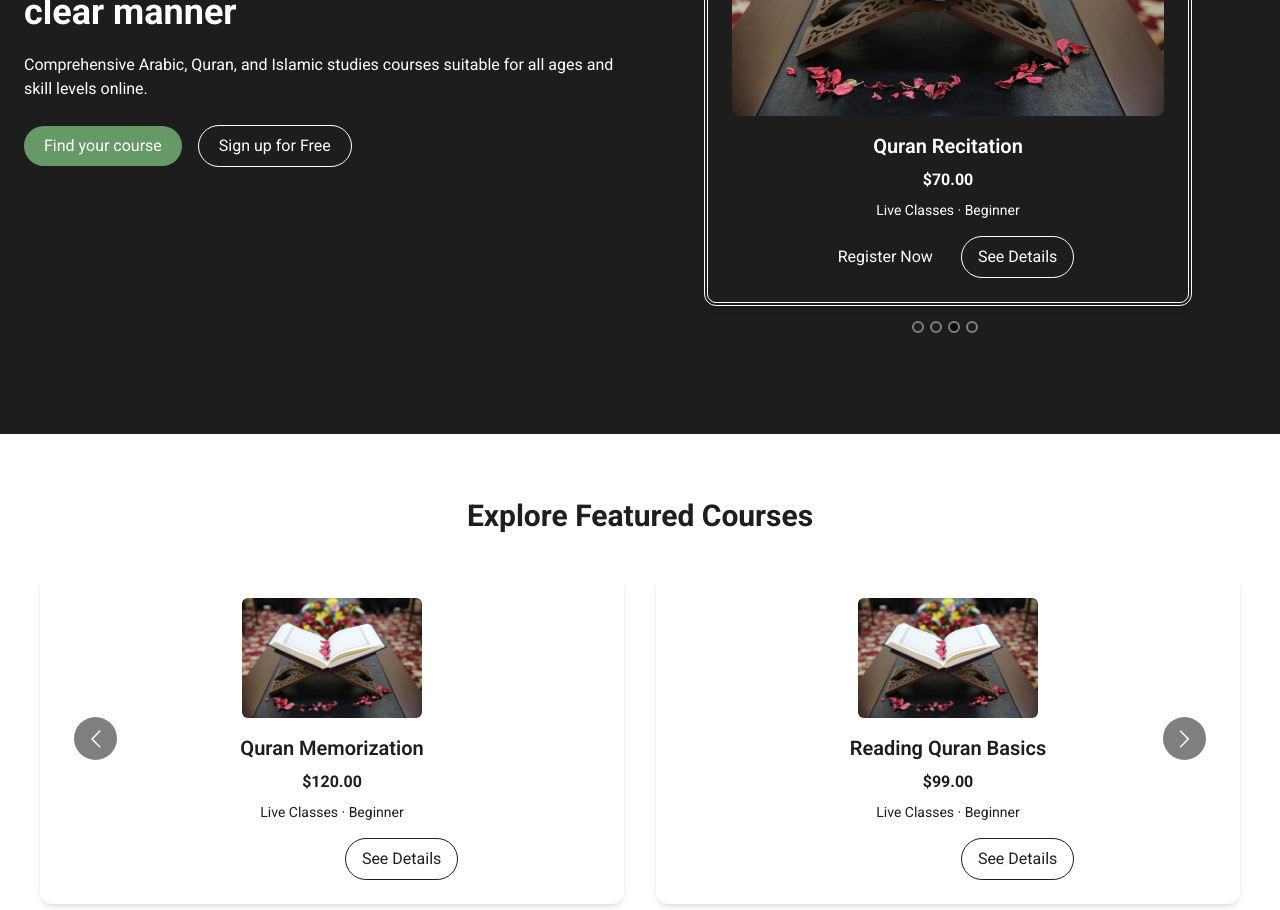
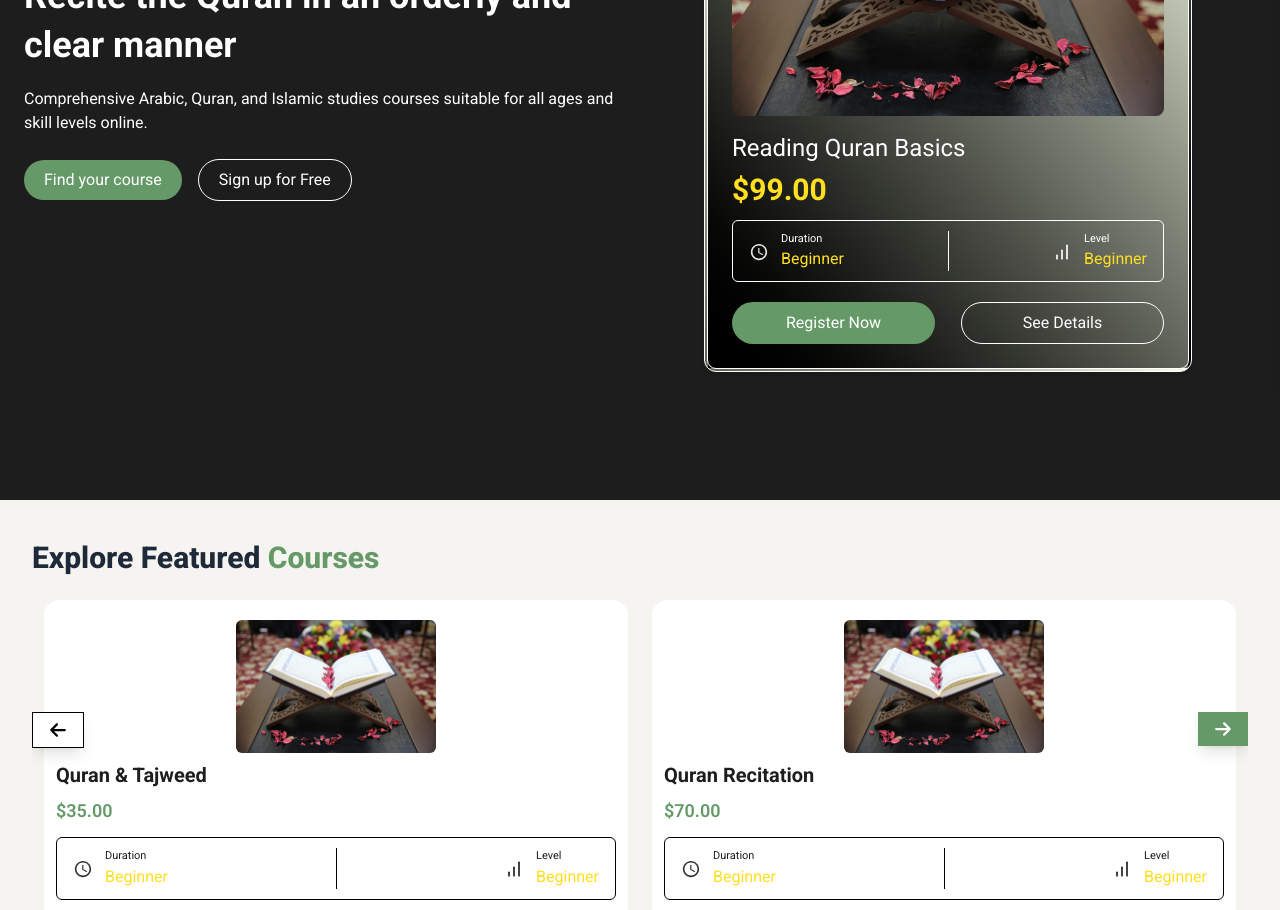
Before and after one commit to zubairkhan1234/quran-online, a Next.js app: page / in a window 1280 px wide. Shown: the part 420-1330 px from the top of the page. Built offline with nearby package versions, Linux system fonts and the light colour scheme.

Commit message:
working on enhancemnet

```diff
--- /dev/null
+++ b/src/components/Cards/CarouselCourseCard.js
@@ -0,0 +1,64 @@
+import Image from 'next/image'
+import React from 'react'
+
+import { FiBarChart } from "react-icons/fi";
+import { IoMdTime } from "react-icons/io";
+
+const CarouselCourseCard = ({ item }) => {
+    return (
+        <div className=' bg-white rounded-2xl  w-full py-5 px-3'>
+            {/* image wrapper  */}
+            <div >
+                <Image
+                    src={item.image}
+                    height={100}
+                    width={200}
+                    alt={item.title}
+                    className=' block m-auto rounded-md'
+                />
+            </div>
+            {/* details wrapper */}
+
+            <div>
+                <h3 className=' py-2 text-xl font-bold'>
+                    {item.title}
+                </h3>
+                <h4 className=' text-lg font-semibold text-[#659a68]'>
+                    {item.price}
+                </h4>
+                {/* this is  the duration level box  */}
+                <div className=" grid grid-cols-2 my-3 border border-black py-2 px-4 rounded-md">
+                    {/* duration column  */}
+                    <div className="flex items-center gap-x-1">
+                        <div>
+                            <IoMdTime className="inline-block mr-2 text-xl text-green" />
+                        </div>
+                        <div>
+                            <p className=" text-[11px]">Duration</p>
+                            <p className="  text-yellow-300">Beginner</p>
+                        </div>
+                    </div>
+                    {/* Level column  */}
+                    <div className="flex items-center gap-x-1 justify-end my-[2px] border-l border-black">
+                        <div>
+                            <FiBarChart className="inline-block mr-2 text-xl text-green" />
+                        </div>
+                        <div>
+                            <p className=" text-[11px]">Level</p>
+                            <p className="  text-yellow-300">Beginner</p>
+                        </div>
+                    </div>
+
+
+                </div>
+                {/* buttons row  */}
+                <div className=' flex justify-between'>
+                    <button className=' py-2 px-4 rounded-full text-white bg-black w-[47%]'>Register</button>
+                    <button className=' py-2 px-4 rounded-full text-black border border-black w-[47%]'>See Details</button>
+                </div>
+            </div>
+        </div>
+    )
+}
+
+export default CarouselCourseCard
--- a/src/components/sections/Courses.jsx
+++ b/src/components/sections/Courses.jsx
@@ -1,9 +1,41 @@
 'use client';
-import Image from 'next/image';
 import React from 'react';
+
 import Carousel from 'react-multi-carousel';
-import "react-multi-carousel/lib/styles.css";
+import 'react-multi-carousel/lib/styles.css';
+import { FaChevronLeft, FaChevronRight } from 'react-icons/fa';
 import quran from '../../../public/images/quran.webp';
+import CarouselCourseCard from '../Cards/CarouselCourseCard';
+import { FaArrowRight, FaArrowLeft } from "react-icons/fa6";
+
+/* ===========================================================
+   ✅ Custom Left & Right Arrows
+   These will override the default carousel arrows
+=========================================================== */
+
+const CustomLeftArrow = ({ onClick }) => (
+  <button
+    onClick={onClick}
+   className="absolute left-0  bg-white top-[30%]  border border-black text-black px-4 py-2 shadow-lg hover:bg-[#4d8050] transition-all z-10"
+     aria-label="Previous Slide"
+  >
+    <FaArrowLeft size={18} />
+  </button>
+);
+
+const CustomRightArrow = ({ onClick }) => (
+  <button
+    onClick={onClick}
+    className="absolute right-0 top-[30%]  bg-[#659a68] text-white px-4 py-2 shadow-lg hover:bg-[#4d8050] transition-all z-10"
+    aria-label="Next Slide"
+  >
+    <FaArrowRight size={18} />
+  </button>
+);
+
+/* ===========================================================
+   ✅ Courses Component
+=========================================================== */
 
 function Courses() {
   const courses = [
@@ -11,9 +43,10 @@ function Courses() {
     { title: "Quran & Tajweed", price: "$35.00", image: quran },
     { title: "Quran Recitation", price: "$70.00", image: quran },
     { title: "Quran Memorization", price: "$120.00", image: quran },
+    { title: "Islamic Studies", price: "$65.00", image: quran },
   ];
 
-  // ✅ responsive breakpoints
+  // ✅ Responsive Breakpoints
   const responsive = {
     superLargeDesktop: {
       breakpoint: { max: 4000, min: 1280 },
@@ -23,10 +56,12 @@ function Courses() {
     desktop: {
       breakpoint: { max: 1280, min: 1024 },
       items: 3,
+      partialVisibilityGutter: 20,
     },
     tablet: {
       breakpoint: { max: 1024, min: 768 },
       items: 2,
+      partialVisibilityGutter: 15,
     },
     mobile: {
       breakpoint: { max: 768, min: 0 },
@@ -35,44 +70,34 @@ function Courses() {
   };
 
   return (
-    <section className="bg-softGray py-16">
-      <div className="container mx-auto px-6">
-        <h2 className="text-3xl font-bold text-darkGray1 text-center mb-10">
-          Explore Featured <span className="text-green">Courses</span>
-        </h2>
+    <section className="px-8 py-10 bg-[#f6f4f0]">
+      {/* ✅ Main Wrapper */}
+      <div className="max-w-7xl mx-auto relative">
+        <div className="flex items-center justify-between mb-6">
+          <h2 className="text-3xl font-extrabold text-gray-800">
+            Explore Featured <span className="text-[#659a68]">Courses</span>
+          </h2>
+        </div>
 
+        {/* ✅ Carousel Wrapper */}
         <Carousel
           responsive={responsive}
           infinite={true}
           autoPlay={true}
-          autoPlaySpeed={2000}
+          autoPlaySpeed={3500}
           arrows={true}
           showDots={false}
-          containerClass="pb-8"
-          itemClass="px-4"
+          keyBoardControl={true}
+          customLeftArrow={<CustomLeftArrow />}
+          customRightArrow={<CustomRightArrow />}
+          customTransition="transform 600ms ease-in-out"
+          transitionDuration={600}
+          containerClass="relative"
+          itemClass="px-3"
         >
-          {courses.map((course, index) => (
-            <div key={index} className="bg-white rounded-xl shadow-md p-6 text-center">
-              <Image
-                src={course.image}
-                alt={course.title}
-                width={180}
-                height={140}
-                className="mx-auto rounded-md"
-              />
-              <h3 className="text-xl font-semibold mt-4">{course.title}</h3>
-              <p className="text-green font-bold mt-2">{course.price}</p>
-              <p className="text-grayBlue text-sm mt-2">
-                Live Classes · Beginner
-              </p>
-              <div className="mt-4 flex justify-center space-x-3">
-                <button className="bg-green text-white px-4 py-2 rounded-full hover:bg-green/90">
-                  Register Now
-                </button>
-                <button className="border border-green text-green px-4 py-2 rounded-full hover:bg-green hover:text-white">
-                  See Details
-                </button>
-              </div>
+          {courses.map((item, index) => (
+            <div key={index}>
+              <CarouselCourseCard item={item} />
             </div>
           ))}
         </Carousel>
--- a/src/components/sections/Header.jsx
+++ b/src/components/sections/Header.jsx
@@ -4,9 +4,38 @@ import dynamic from "next/dynamic";
 import "../../styles/header.module.css";
 import quran from "../../../public/images/quran.webp";
 import "react-multi-carousel/lib/styles.css";
+import { FaArrowRight, FaArrowLeft } from "react-icons/fa6";
+import { FiBarChart } from "react-icons/fi";
+import { IoMdTime } from "react-icons/io";
 
 // ✅ Dynamically import react-multi-carousel to avoid SSR errors
 const Carousel = dynamic(() => import("react-multi-carousel"), { ssr: false });
+
+/* ===========================================================
+   ✅ Custom Arrows Components
+   These components will receive "onClick" from react-multi-carousel
+   and trigger next/prev slide navigation.
+=========================================================== */
+
+const CustomLeftArrow = ({ onClick }) => (
+  <button
+    onClick={onClick}
+    className="absolute -left-1 top-40 -translate-y-1/2 bg-white  px-4 py-2 rounded-rounded shadow-lg hover:bg-yellow-600 transition-all z-10"
+    aria-label="Previous Slide"
+  >
+    <FaArrowLeft size={15} className="text-black" />
+  </button>
+);
+
+const CustomRightArrow = ({ onClick }) => (
+  <button
+    onClick={onClick}
+    className="absolute -right-1 top-40 -translate-y-1/2 bg-yellow-500  px-4 py-2 rounded shadow-lg hover:bg-yellow-600 transition-all z-10"
+    aria-label="Next Slide"
+  >
+    <FaArrowRight size={15} className=" text-black" />
+  </button>
+);
 
 function HeroSection() {
   const courses = [
@@ -39,7 +68,6 @@ function HeroSection() {
   return (
     <section className="bg-darkGray1 text-white py-16">
       <div className="container mx-auto flex flex-col md:flex-row items-center justify-between px-6">
-
         {/* ✅ Left Content */}
         <div className="md:w-1/2">
           <h1 className="text-4xl font-bold leading-snug text-lightCream">
@@ -59,15 +87,17 @@ function HeroSection() {
           </div>
         </div>
 
-        {/* ✅ Right Carousel */}
-        <div className="w-100 md:w-1/2 mt-10 md:mt-0 relative bg-darkGray2 rounded-xl p-0  md:p-8 text-center">
+        {/* ✅ Right Carousel with Custom Arrows */}
+        <div className="w-full md:w-1/2 mt-10 md:mt-0 relative bg-darkGray2 rounded-xl p-0 md:p-8 ">
           <Carousel
             responsive={responsive}
             infinite={true}
-            autoPlay={true}
+            // autoPlay={true}
             autoPlaySpeed={2500}
-            showDots={true}
-            arrows={false}
+            showDots={false}
+            arrows={true}
+            customLeftArrow={<CustomLeftArrow />}
+            customRightArrow={<CustomRightArrow />}
             keyBoardControl={true}
             customTransition="transform 500ms ease-in-out"
             transitionDuration={500}
@@ -76,23 +106,47 @@ function HeroSection() {
           >
             {courses.map((course, index) => (
               <div key={index} className="p-4">
-                <div className="bg-transparent w-full border-4 border-double border-white rounded-xl shadow-md p-6 text-center">
+                <div className="bg-transparent w-full bg-gradient-to-tr from-black to-lime-50 border-4 border-double border-white rounded-xl shadow-md p-6 ">
                   <Image
                     src={course.image}
                     alt={course.title}
                     width={180}
-                    height={140}
-                    className="mx-auto w-full h-auto rounded-lg"
+                    height={100}
+                    className=" w-full h-auto rounded-lg"
                   />
-                  <h3 className="text-xl font-semibold mt-4">{course.title}</h3>
-                  <p className="text-green font-bold mt-2">{course.price}</p>
-                  <p className="text-grayBlue text-sm mt-2">Live Classes · Beginner</p>
+                  <h3 className="text-2xl mt-4">{course.title}</h3>
+                  <p className="text-yellow-300 text-3xl font-bold  mt-2">{course.price}</p>
+                  {/* this is  the duration level box  */}
+                  <div className=" grid grid-cols-2 my-3 border border-white py-2 px-4 rounded-md">
+                    {/* duration column  */}
+                    <div className="flex items-center gap-x-1">
+                      <div>
+                        <IoMdTime  className="inline-block mr-2 text-xl text-green" />
+                      </div>
+                      <div>
+                        <p className=" text-[11px]">Duration</p>
+                        <p className="  text-yellow-300">Beginner</p>
+                      </div>
+                    </div>
+                     {/* Level column  */}
+                    <div className="flex items-center gap-x-1 justify-end my-[2px] border-l border-white">
+                      <div>
+                        <FiBarChart className="inline-block mr-2 text-xl text-green" />
+                      </div>
+                      <div>
+                        <p className=" text-[11px]">Level</p>
+                        <p className="  text-yellow-300">Beginner</p>
+                      </div>
+                    </div>
 
-                  <div className="mt-4 flex justify-center space-x-3">
-                    <button className="bg-green text-white px-4 py-2 rounded-full hover:bg-green/90">
+
+                  </div>
+
+                  <div className="flex justify-between mt-5">
+                    <button className="bg-[#659a68] w-[47%] text-white px-4 py-2 rounded-full hover:bg-green/90">
                       Register Now
                     </button>
-                    <button className="border border-green text-green px-4 py-2 rounded-full hover:bg-green hover:text-white">
+                    <button className="  text-white w-[47%] px-4 py-2 border border-white rounded-full hover:bg-green hover:text-white">
                       See Details
                     </button>
                   </div>
```
Also changed, not shown: 1 other file (tests, documents, lock files or other folders).
